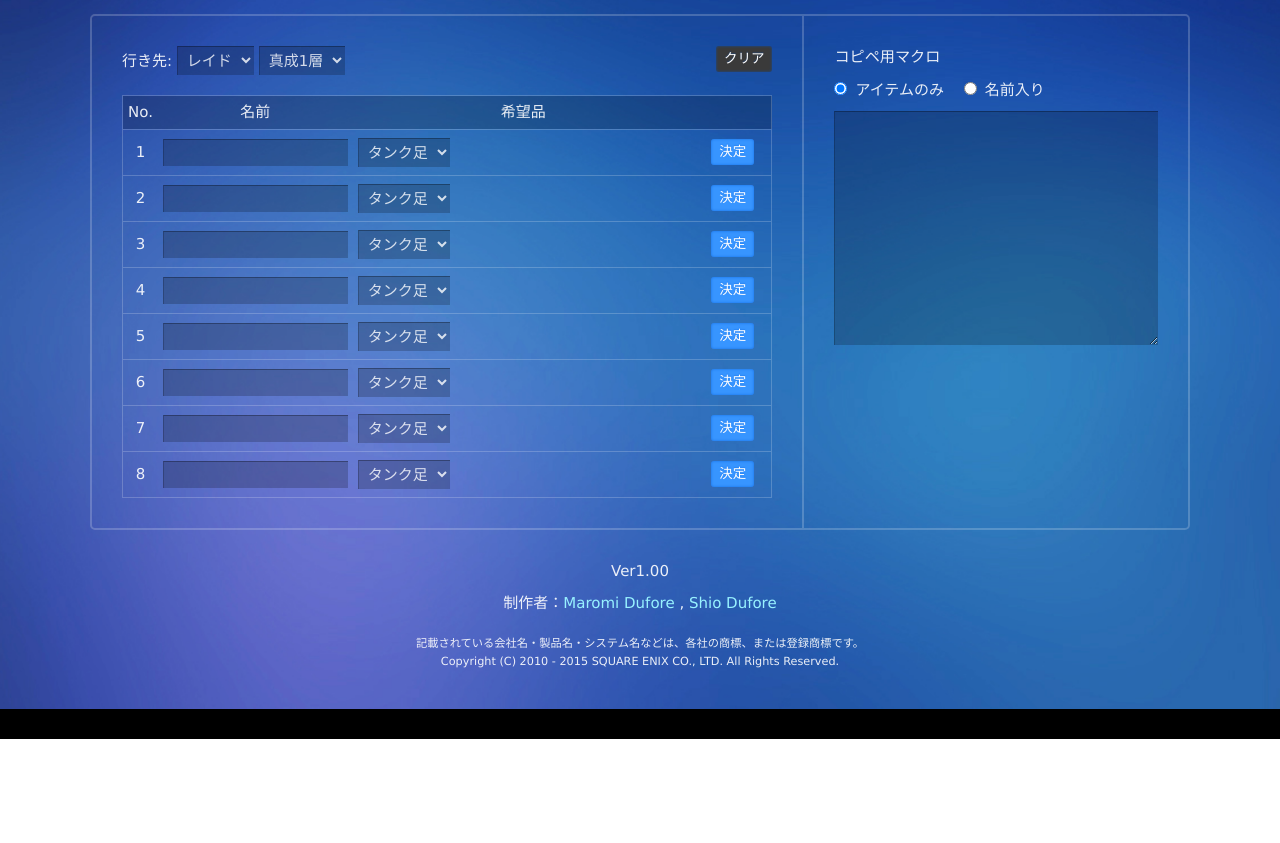
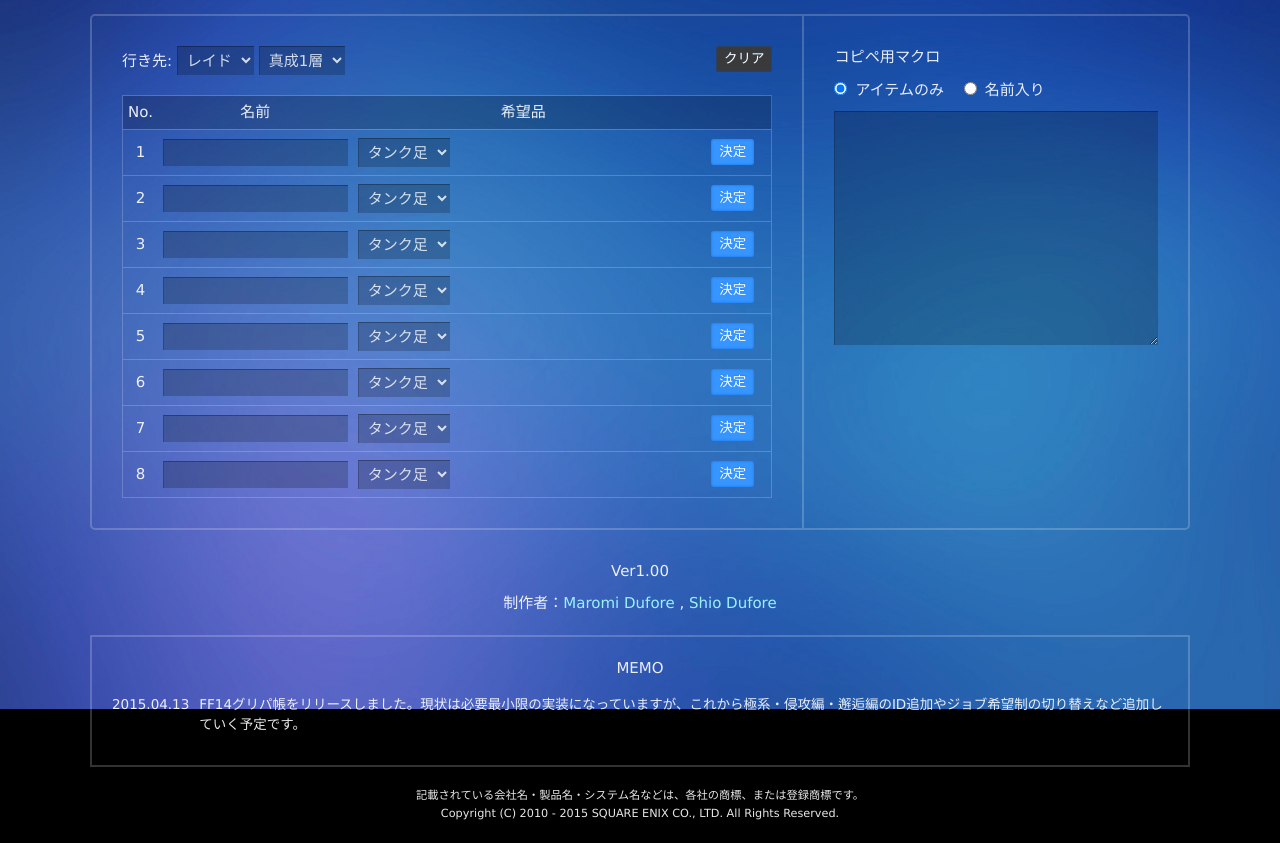
Before and after one commit to shiovo/ff14-grepa, a plain HTML site: page index.html in a window 1280 px wide. Shown: the part 91-934 px from the top of the page. Before the commit the page ends 830 px from the top, so only its background shows below. Drawn offline with Linux system fonts and the light colour scheme; files whose address does not match are found by name.

Commit message:
memo追加

```diff
--- a/index.html
+++ b/index.html
@@ -248,6 +248,16 @@
             制作者：<a href="http://jp.finalfantasyxiv.com/lodestone/character/7627681/" target="_blank">Maromi Dufore</a> , <a href="http://jp.finalfantasyxiv.com/lodestone/character/7625710/" target="_blank">Shio Dufore</a>
         </li>
     </ul>
+
+    <div class="memo">
+        <h4>MEMO</h4>
+        <ul>
+            <li>
+                <span>2015.04.13</span>
+                <div>FF14グリパ帳をリリースしました。現状は必要最小限の実装になっていますが、これから極系・侵攻編・邂逅編のID追加やジョブ希望制の切り替えなど追加していく予定です。</div>
+            </li>
+        </ul>
+    </div>
 </div>
 
 <footer>
--- a/sass/layout/_layout.scss
+++ b/sass/layout/_layout.scss
@@ -83,6 +83,10 @@ footer{
             width: 35%;
         }
     }
+    .info{
+        max-width: 1100px;
+        margin: 30px auto 0;
+    }
 }
 
 /* SP */
@@ -118,5 +122,9 @@ footer{
         }
     }
 
+    .info{
+        padding: 15px 3%;
+    }
+
 
 }
--- a/sass/modules/_import.scss
+++ b/sass/modules/_import.scss
@@ -262,6 +262,32 @@
 	top: 30px;
 }
 
+.info{
+	.memo{
+		margin-top: 20px;
+		padding: 20px;
+		border: 2px solid $color-border;
+		text-align: left;
+
+		h4{
+			text-align: center;
+			margin-bottom: 15px;
+		}
+
+		li{
+			font-size: 90%;
+			display: table;
+			width: 100%;
+			span,div{
+				display: table-cell;
+			}
+			span{
+				padding-right: 10px;
+			}
+		}
+	}
+
+}
 
 
 /* PC */
```
Also changed, not shown: styles/common.css.
